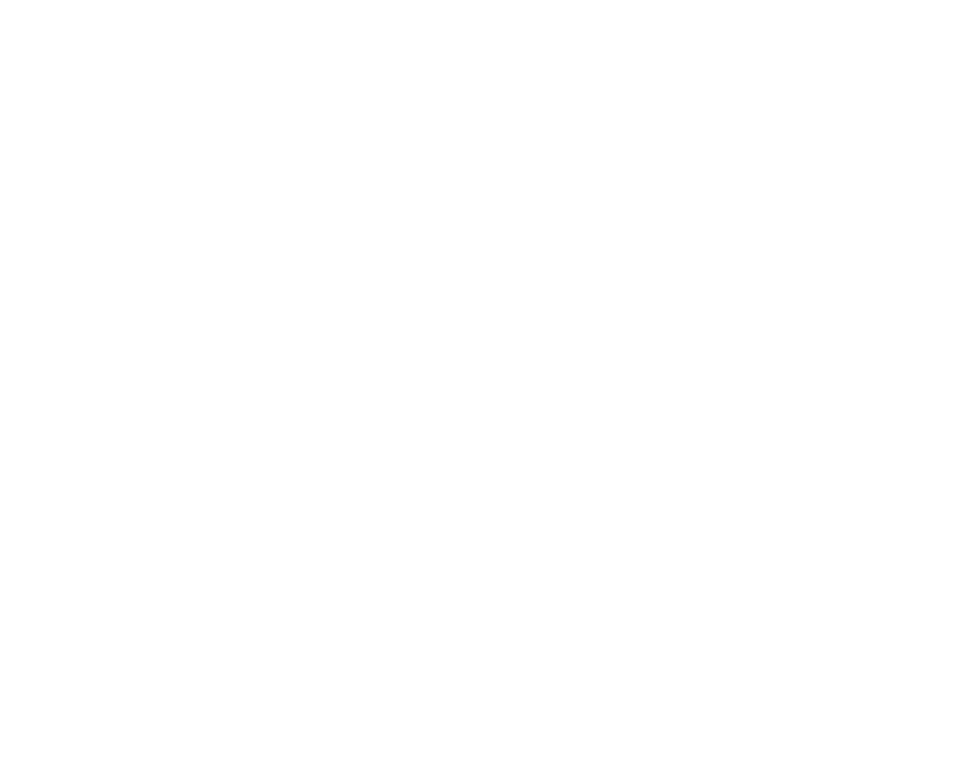
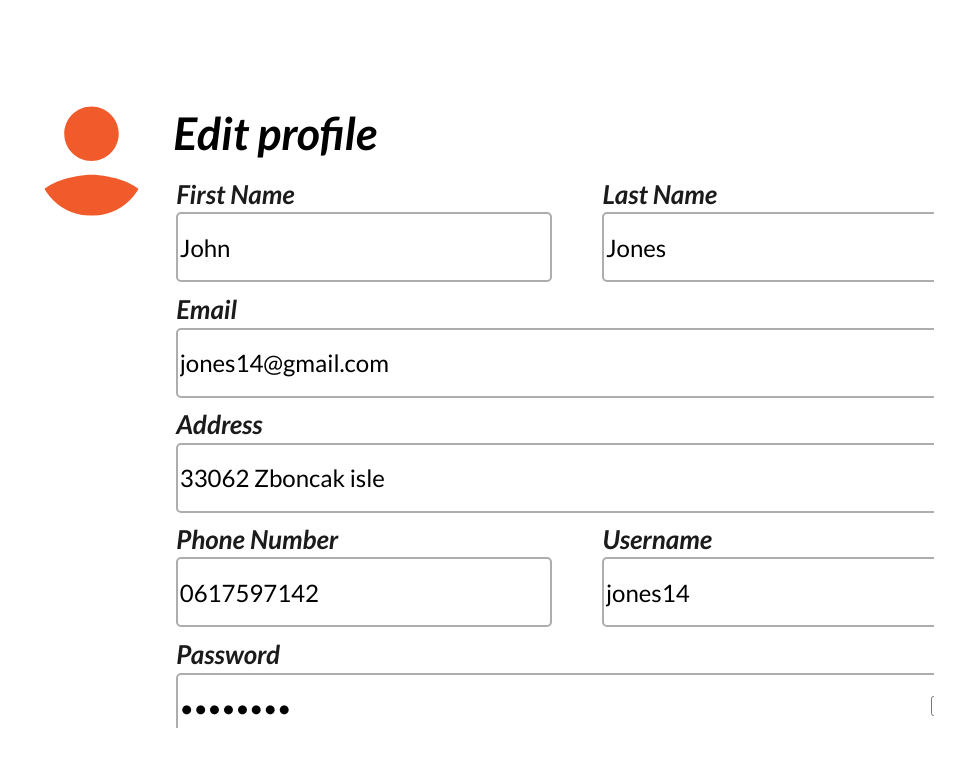
Before and after one commit to conamiflo/booking-app-frontend, an Angular app: page /profile in a window 1280 px wide. Before the commit this address led to /. Shown: the top 766 px of the page, without its empty margins (327-1280 px from the left). Built offline with nearby package versions, Linux system fonts and the light colour scheme.

Commit message:
feat: Added profil page

```diff
--- a/src/app/app-routing.module.ts
+++ b/src/app/app-routing.module.ts
@@ -2,10 +2,12 @@
 import { RouterModule, Routes } from '@angular/router';
 import {RegisterComponent} from "./authentication/register/register.component";
 import {LoginComponent} from "./authentication/login/login.component";
+import {ProfileComponent} from "./profile/profile.component";
 
 const routes: Routes = [
   { path: 'login', component: LoginComponent },
-  { path: 'register', component: RegisterComponent}
+  { path: 'register', component: RegisterComponent},
+  { path: 'profile', component: ProfileComponent}
 ];
 
 @NgModule({
--- a/src/app/app.module.ts
+++ b/src/app/app.module.ts
@@ -9,6 +9,7 @@
 
 import {ProfileComponent} from "./profile/profile.component";
 import {ReactiveFormsModule} from "@angular/forms";
+import {ProfileModule} from "./profile/profile.module";
 
 @NgModule({
   declarations: [
@@ -17,7 +18,8 @@
   imports: [
     BrowserModule,
     AppRoutingModule,
-    AuthModule
+    AuthModule,
+    ProfileModule
   ],
   providers: [],
   bootstrap: [AppComponent]
--- a/src/app/profile/profile.component.css
+++ b/src/app/profile/profile.component.css
@@ -5,13 +5,13 @@
   width: 100%;
   display: flex;
   overflow: auto;
-  min-height: 100vh;
+  min-height: 98vh;
   align-items: center;
   flex-direction: column;
 }
 .profil-page-profile-page {
   width: 97vw;
-  height: 98vh;
+  height: 90vh;
   display: flex;
   overflow: hidden;
   position: relative;
@@ -23,8 +23,8 @@
 .profil-page-profildiv {
   top: 9vh;
   left: 22vw;
-  width: 60vw;
-  height: 82vh;
+  width: 54vw;
+  height: 80vh;
   display: flex;
   position: absolute;
   align-items: flex-start;
@@ -198,7 +198,7 @@
   flex-shrink: 1;
 }
 .profil-page-password {
-  top: 673.2430419921875px;
+  top: 558px;;
   left: 183.55874633789062px;
   width: 796.0270385742188px;
   height: 98.65705108642578px;
@@ -233,7 +233,7 @@
 }
 
 .profil-page-cancle {
-  top: 820.3151245117188px;
+  top: 673.2430419921875px;
   left: 180.83224487304688px;
   width: 186.16796875px;
   height: 50.24201965332031px;
@@ -243,7 +243,7 @@
   flex-shrink: 1;
 }
 .profil-page-reset {
-  top: 820.3151245117188px;
+  top: 673.2430419921875px;
   left: 180.83224487304688px;
   width: 186.16796875px;
   height: 50.24201965332031px;
@@ -270,7 +270,7 @@
 }
 
 .profil-page-save {
-  top: 820px;
+  top: 673.2430419921875px;
   left: 374px;
   width: 163.56719970703125px;
   height: 50.24201965332031px;
--- a/src/app/profile/profile.component.html
+++ b/src/app/profile/profile.component.html
@@ -9,64 +9,59 @@
 <div class="profil-page-container">
   <div class="profil-page-profile-page">
     <div class="profil-page-profildiv">
-      <img
-        src="https://aheioqhobo.cloudimg.io/v7/_playground-bucket-v2.teleporthq.io_/9a287a00-0a27-46a9-9d86-5a4bc0daa960/b24c924b-d16d-44ee-a036-701267e285c2?org_if_sml=122074&amp;force_format=original"
-        alt="unsplashC8Ta0gwPbQg4012"
-        class="profil-page-profile-picture"
-      />
+
       <span class="profil-page-edit-profile-text">
         <span>Edit profile</span>
       </span>
       <form [formGroup]="profileForm" (ngSubmit)="onSubmit()">
+
+        <input type="file" #fileInput style="display: none" (change)="handleFileInput($event)" formControlName="picture">
+        <img
+          [src]="selectedImageSrc"
+          alt="unsplashC8Ta0gwPbQg4012"
+          class="profil-page-profile-picture"
+          (click)="openFileInput()"
+        />
         <div class="profil-page-first-name">
-          <input type="text" id="first-name" name="first-name" class="profil-page-rectangle7"  value="John" />
+          <input type="text" id="first-name" name="first-name" class="profil-page-rectangle7" formControlName="firstName" />
           <span class="profil-page-text01"><span>First Name</span></span>
         </div>
 
         <div class="profil-page-last-name">
-          <input type="text" id="last-name" name="last-name" class="profil-page-rectangle7"  value="Jones" />
+          <input type="text" id="last-name" name="last-name" class="profil-page-rectangle7" formControlName="lastName"/>
           <span class="profil-page-text01"><span>Last Name</span></span>
         </div>
 
         <div class="profil-page-email">
-          <input type="email" id="email" name="email" class="profil-page-rectangle71"  value="jones14@gmail.com" />
+          <input type="email" id="email" name="email" class="profil-page-rectangle71"  formControlName="email" />
           <span class="profil-page-text01"><span>Email</span></span>
         </div>
 
         <div class="profil-page-address">
-          <input type="text" id="address" name="address" class="profil-page-rectangle71"  value="33062 Zboncak isle" />
+          <input type="text" id="address" name="address" class="profil-page-rectangle71"  formControlName="address" />
           <span class="profil-page-text01"><span>Address</span></span>
         </div>
 
         <div class="profil-page-number">
-          <input type="text" id="number" name="number" class="profil-page-rectangle7"  value="0617597142" />
+          <input type="text" id="number" name="number" class="profil-page-rectangle7"  formControlName="phone" />
           <span class="profil-page-text01"><span>Phone Number</span></span>
         </div>
 
         <div class="profil-page-username">
-          <input type="text" id="username" name="username" class="profil-page-rectangle7"  value="jones14" />
+          <input type="text" id="username" name="username" class="profil-page-rectangle7"  formControlName="username" />
           <span class="profil-page-text01"><span>Username</span></span>
         </div>
 
-        <div class="profil-page-city">
-          <input type="text" id="city" name="city" class="profil-page-rectangle7"  value="Mehrab" />
-          <span class="profil-page-text01"><span>City</span></span>
-        </div>
-
-        <div class="profil-page-state">
-          <input type="text" id="state" name="state" class="profil-page-rectangle7"  value="Bozorgi" />
-          <span class="profil-page-text01"><span>State</span></span>
-        </div>
 
         <div class="profil-page-password">
           <span class="profil-page-text01"><span>Password</span></span>
           <div class="lineup">
 
-            <input type="password" id="password" name="password" class="profil-page-rectangle71" value="qwerasdfzxc"/>
+            <input type="{{ passwordInputType }}" id="password" name="password" class="profil-page-rectangle71" formControlName="password" />
 
             <div class="profil-page-group8">
               <label>
-                <input type="checkbox" id="showPasswordCheckbox">
+                <input type="checkbox" id="showPasswordCheckbox" formControlName="showPassword">
               </label>
             </div>
 
@@ -76,7 +71,7 @@
 
         <div>
           <button type="submit" class="profil-page-save">Save</button>
-          <button type="button" class="profil-page-reset">Reset</button>
+          <button type="button" class="profil-page-reset" (click)="resetForm()">Reset</button>
         </div>
 
       </form>
@@ -84,8 +79,5 @@
   </div>
 </div>
 
-
-
-
 </body>
 </html>
--- a/src/app/profile/profile.component.ts
+++ b/src/app/profile/profile.component.ts
@@ -1,6 +1,5 @@
-import { Component } from '@angular/core'
-import {FormBuilder, FormGroup, Validators} from "@angular/forms";
-import {dateTimestampProvider} from "rxjs/internal/scheduler/dateTimestampProvider";
+import {Component, ElementRef, ViewChild} from '@angular/core'
+import {FormBuilder, FormControl, FormGroup, Validators} from "@angular/forms";
 
 @Component({
   selector: 'app-profile',
@@ -8,23 +7,75 @@
   styleUrls: ['./profile.component.css'],
 })
 export class ProfileComponent {
-  profileForm: FormGroup= this.fb.group({
-    firstName: ['John', Validators.required],
-    // Define other form controls here
-  });
+
+  profileForm = new FormGroup({
+    firstName: new FormControl(),
+    lastName: new FormControl(),
+    email: new FormControl(),
+    address: new FormControl(),
+    phone: new FormControl(),
+    username: new FormControl(),
+    city: new FormControl(),
+    state: new FormControl(),
+    password: new FormControl(),
+    showPassword: new FormControl(),
+    picture: new FormControl()
+  })
   constructor(private fb: FormBuilder) { }
+  ngOnInit(): void{
+    this.loadFields();
+  }
+  @ViewChild('fileInput') fileInput!: ElementRef;
+  selectedImageSrc: string | ArrayBuffer | null = null;
 
-  ngOnInit(): void {
-    this.profileForm = this.fb.group({
-      firstName: ['John', Validators.required],
-      // Define other form controls here
-    });
+  loadFields(): void{
+    this.profileForm.controls['firstName'].setValue('John');
+    this.profileForm.controls['lastName'].setValue('Jones');
+    this.profileForm.controls['email'].setValue('jones14@gmail.com');
+    this.profileForm.controls['address'].setValue('33062 Zboncak isle');
+    this.profileForm.controls['phone'].setValue('0617597142');
+    this.profileForm.controls['username'].setValue('jones14');
+    this.profileForm.controls['city'].setValue('Mehrab');
+    this.profileForm.controls['state'].setValue('Bozorgi');
+    this.profileForm.controls['password'].setValue('qwerasdf');
+    this.profileForm.controls['showPassword'].setValue(false);
+
+    this.selectedImageSrc = '/assets/external/person.svg';
   }
 
   onSubmit(): void {
-    // Handle form submission logic here
     console.log(this.profileForm.value);
   }
 
-  protected readonly dateTimestampProvider = dateTimestampProvider;
+
+  handleFileInput(event: any) {
+    const file = event.target.files[0];
+    console.log('Selected file:', file);
+    if (file) {
+      this.readImage(file);
+    }
+  }
+
+  readImage(file: File) {
+    const reader = new FileReader();
+
+    reader.onload = (e) => {
+      this.selectedImageSrc = e.target!.result as string | ArrayBuffer;
+    };
+
+    reader.readAsDataURL(file);
+    console.log(this)
+  }
+
+  openFileInput() {
+    this.fileInput.nativeElement.click();
+  }
+
+  get passwordInputType(): string {
+    return this.profileForm.controls.showPassword.value ? 'text' : 'password';
+  }
+
+  resetForm() {
+    this.loadFields();
+  }
 }
```
Also changed, not shown: src/app/profile/profile.module.ts (added, +20 -0 lines).
